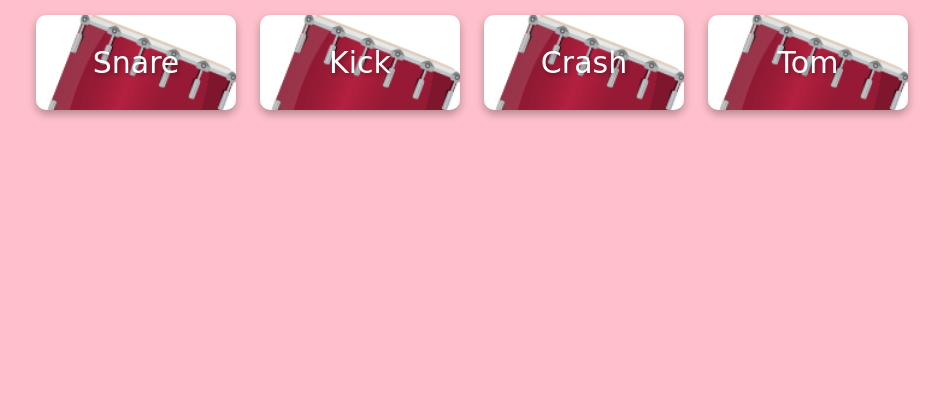
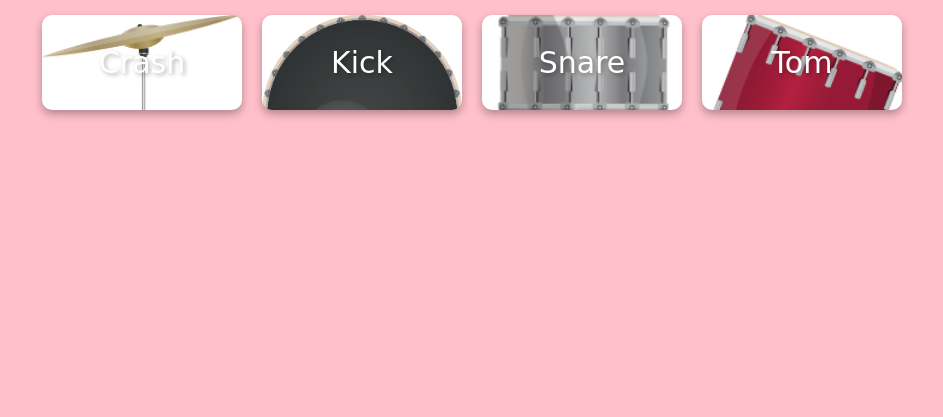
Before and after one commit to harun3851/drum_kits, a plain HTML site: page index.html in a window 1280 px wide. Shown: the part 383-800 px from the top of the page, without its empty margins (168-1111 px from the left). Drawn offline with Linux system fonts and the light colour scheme.

Commit message:
js added
reset

```diff
--- a/index.html
+++ b/index.html
@@ -11,13 +11,7 @@
 <body>
     <h1>Drum Kits <i class="fa-solid fa-drum"></i></h1>
     <div class="container">
-        <button class="btn">Snare</button>
 
-        <button class="btn">Kick</button>
-
-        <button class="btn">Crash</button>
-
-        <button class="btn">Tom</button>
     </div>
     <script src="script.js"></script>
 </body>
--- a/script.js
+++ b/script.js
@@ -0,0 +1,24 @@
+const kits=["crash","kick","snare","tom"];
+const containerEl=document.querySelector(".container");
+kits.forEach((kit)=>{
+    const btnEl=document.createElement("button");
+    btnEl.classList.add("btn");
+    btnEl.innerText=kit;
+    btnEl.style.backgroundImage="url(images/" + kit + ".png)";
+    containerEl.appendChild(btnEl);
+    const audioEl=document.createElement("audio");
+    audioEl.src="sounds/" +kit+ ".mp3";
+    containerEl.appendChild(audioEl);
+    btnEl.addEventListener("click",()=>{
+        audioEl.play();
+ });
+ window.addEventListener("keydown", (event) => {
+    if (event.key === kit.slice(0, 1)) {
+      audioEl.play();
+      btnEl.style.transform = "scale(.9)";
+      setTimeout(() => {
+        btnEl.style.transform = "scale(1)";
+      }, 100);
+    }
+  });
+});
--- a/style.css
+++ b/style.css
@@ -34,6 +34,7 @@ white-space: nowrap;
     font-family: cursive;
     text-shadow: 2px 2px 4px rgba(0, 0, 0, .3);
     cursor: pointer;
+    text-transform: capitalize;
 }
 .btn:hover{
     color: pink;
```
